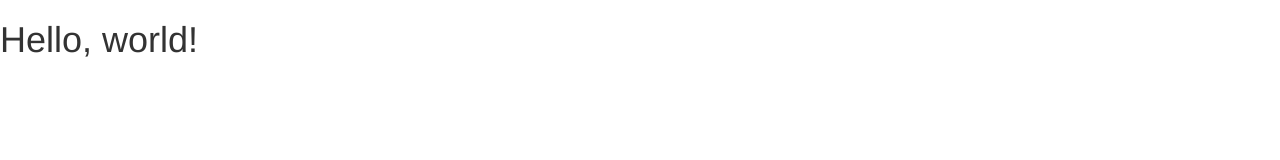
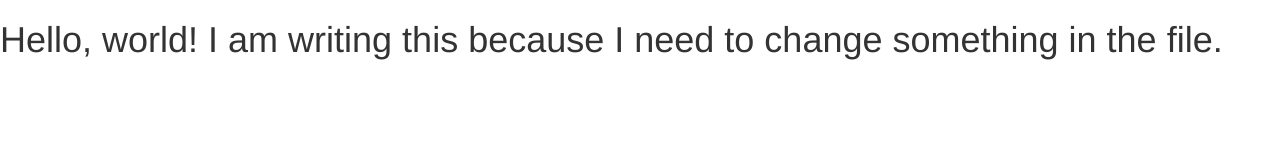
Before and after one commit to scottibe/exceptional-realty-bootstrapped, a plain HTML site: page index.html in a window 1280 px wide. Drawn offline with nearby package versions, Linux system fonts and the light colour scheme.

Commit message:
just trying to pass the lab

```diff
--- a/index.html
+++ b/index.html
@@ -18,7 +18,8 @@
     <![endif]-->
   </head>
   <body>
-    <h1>Hello, world!</h1>
+    <h1>Hello, world!
+    I am writing this because I need to change something in the file.</h1>
 
     <!-- jQuery (necessary for Bootstrap's JavaScript plugins) -->
     <script src="https://ajax.googleapis.com/ajax/libs/jquery/1.11.3/jquery.min.js"></script>
```
